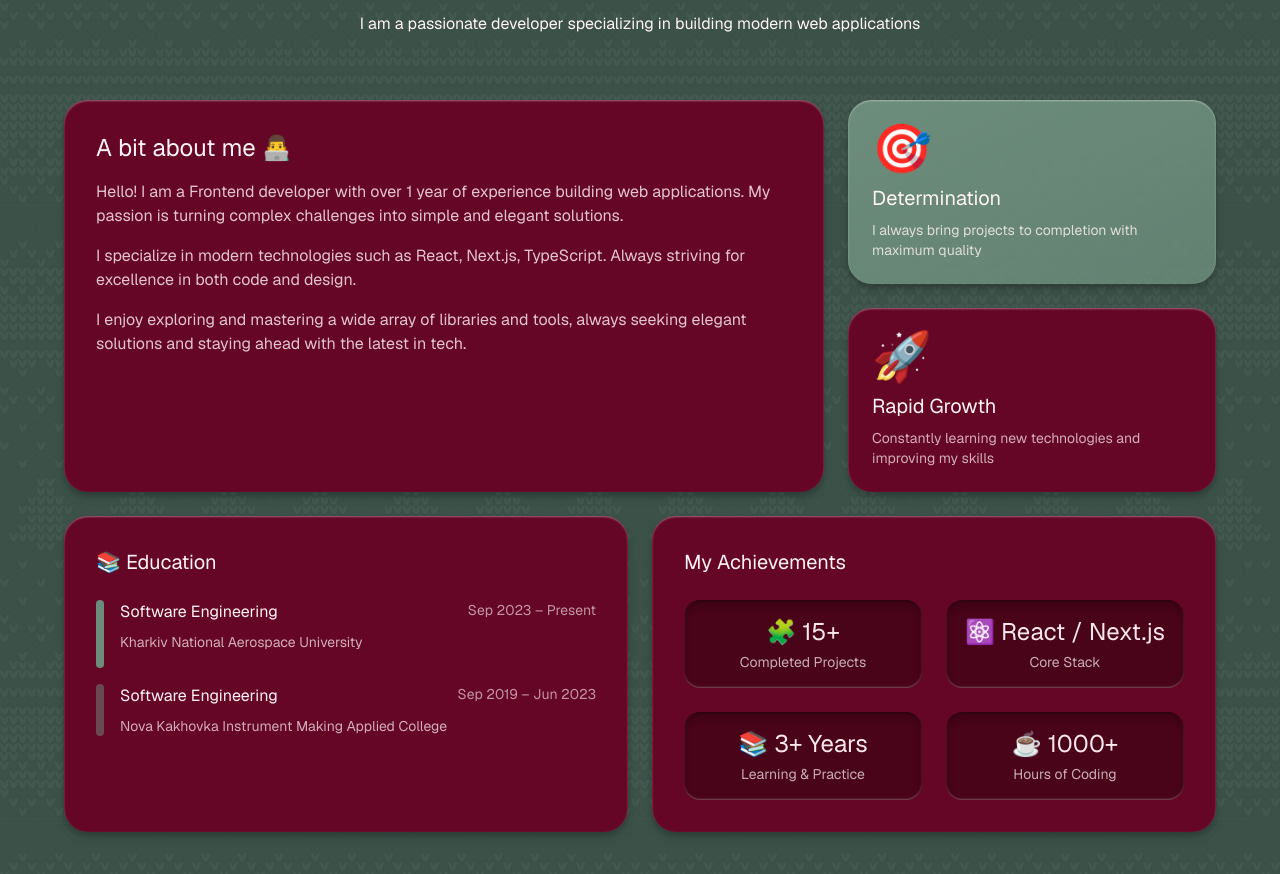
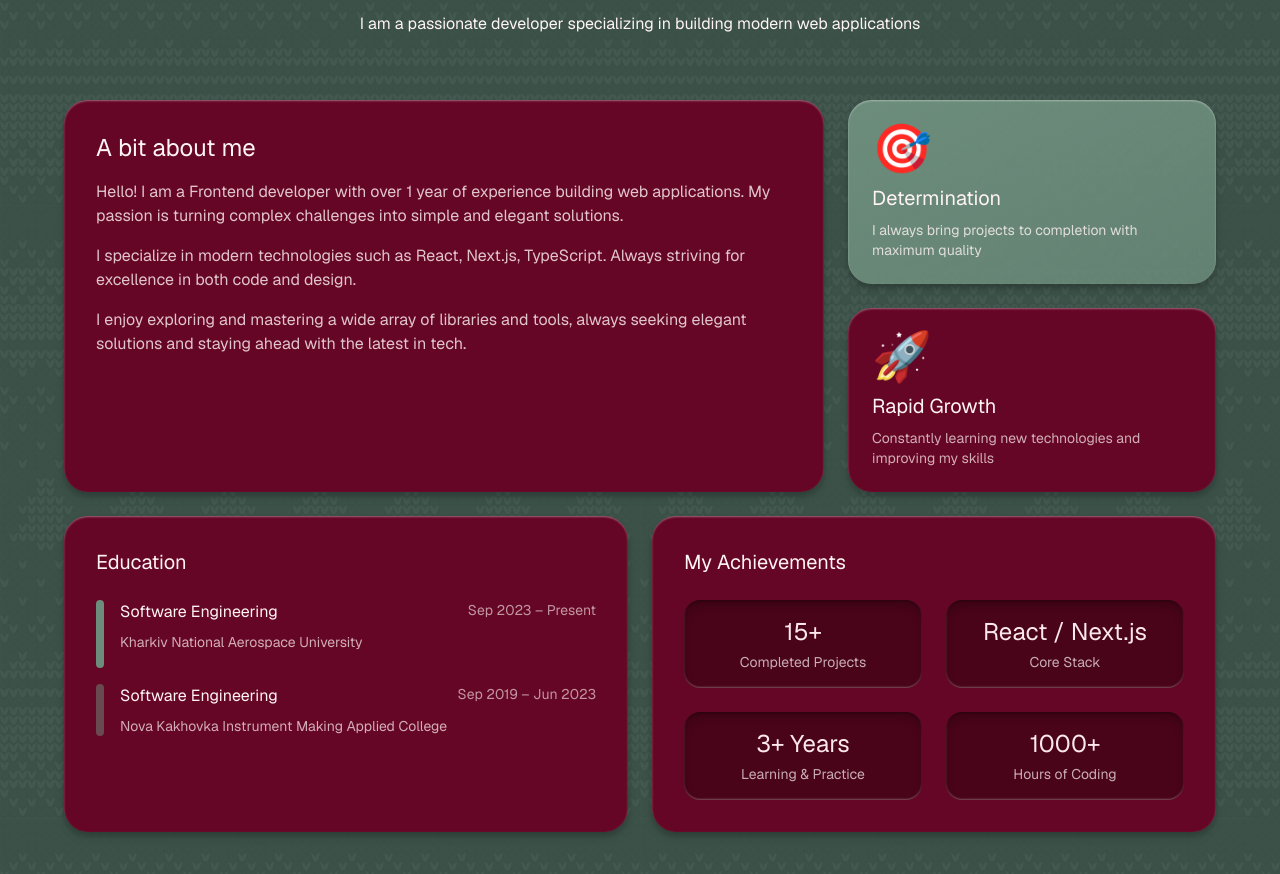
Before and after one commit to vitaliy65/portfolio-n-2, a Next.js app: page / in a window 1280 px wide. Shown: the part 1020-1894 px from the top of the page. Built offline with nearby package versions, Linux system fonts and the light colour scheme.

Commit message:
deleted emodjis

```diff
--- a/src/components/sections/About.tsx
+++ b/src/components/sections/About.tsx
@@ -60,7 +60,7 @@ export function AboutSection() {
             >
               <div className="relative z-10">
                 <h3 className="text-2xl text-card-foreground mb-4">
-                  A bit about me 👨‍💻
+                  A bit about me
                 </h3>
                 <div className="space-y-4 text-card-foreground/80">
                   {aboutMain.description.map((desc, i) => (
@@ -104,7 +104,7 @@ export function AboutSection() {
               variants={itemVariants}
               className="md:col-span-6 bg-primary-red rounded-3xl p-8 shadow-custom-lg transition-all hover:scale-105"
             >
-              <h3 className="text-xl text-card-foreground mb-6">📚 Education</h3>
+              <h3 className="text-xl text-card-foreground mb-6">Education</h3>
               <div className="space-y-4">
                 {aboutEducation.map((item, idx) => (
                   <div className="flex gap-4" key={item.title}>
--- a/src/data/about.ts
+++ b/src/data/about.ts
@@ -44,8 +44,8 @@ export const aboutEducation = [
 ];
 
 export const aboutAchievements = [
-  { icon: "🧩", value: "15+", label: "Completed Projects" },
-  { icon: "⚛️", value: "React / Next.js", label: "Core Stack" },
-  { icon: "📚", value: "3+ Years", label: "Learning & Practice" },
-  { icon: "☕", value: "1000+", label: "Hours of Coding" },
+  { icon: "", value: "15+", label: "Completed Projects" },
+  { icon: "", value: "React / Next.js", label: "Core Stack" },
+  { icon: "", value: "3+ Years", label: "Learning & Practice" },
+  { icon: "", value: "1000+", label: "Hours of Coding" },
 ];
```
